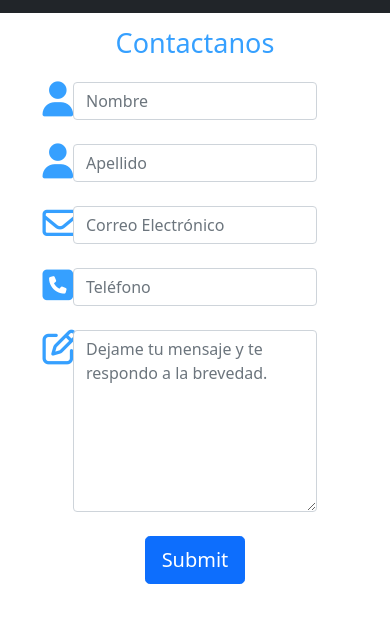
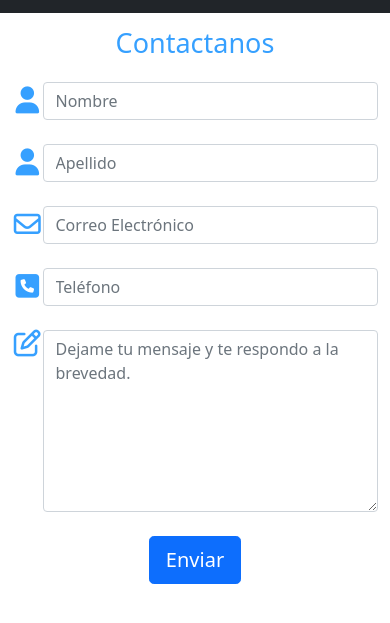
Before and after one commit to augustobalanso/fotografiaBS-balanso, a plain HTML site: page pages/contacto.html in a window 390 px wide. Shown: the part 101-724 px from the top of the page. Drawn offline with nearby package versions, Linux system fonts and the light colour scheme.

Commit message:
Form responsive para que se expanda en mobile

```diff
--- a/css/main.css
+++ b/css/main.css
@@ -46,7 +46,7 @@ html, body {
     padding: 10px;
 }
 
-.bigicon {
+.form-bigicon {
     font-size: 35px;
     color: #36A0FF;
 }
@@ -93,3 +93,10 @@ html, body {
         font-size: 1rem;
     }
 }
+
+@media only screen and (max-width: 576px) {
+    .form-bigicon {
+        font-size: 27px;
+        color: #36A0FF;
+    }
+}
--- a/pages/contacto.html
+++ b/pages/contacto.html
@@ -60,42 +60,42 @@
                                 <legend class="text-center header">Contactanos</legend>
 
                                 <div class="form-group d-flex mb-4">
-                                    <span class="col-1 offset-1 text-center"><i class="fa fa-user bigicon"></i></span>
-                                    <div class="col-8">
+                                    <span class="col-lg-1 offset-lg-1 col-1 d-flex align-items-center justify-content-center"><i class="fa fa-user form-bigicon"></i></span>
+                                    <div class="col-lg-8 col-sm-10 col-11">
                                         <input id="fname" name="name" type="text" placeholder="Nombre"
                                             class="form-control">
                                     </div>
                                 </div>
                                 <div class="form-group d-flex mb-4">
-                                    <span class="col-1 offset-1 text-center"><i class="fa fa-user bigicon"></i></span>
-                                    <div class="col-8">
+                                    <span class="col-lg-1 offset-lg-1 col-1 d-flex align-items-center justify-content-center"><i class="fa fa-user form-bigicon"></i></span>
+                                    <div class="col-lg-8 col-sm-10 col-11">
                                         <input id="lname" name="name" type="text" placeholder="Apellido"
                                             class="form-control">
                                     </div>
                                 </div>
 
                                 <div class="form-group d-flex mb-4">
-                                    <span class="col-1 offset-1 text-center"><i
-                                            class="fa fa-envelope-o bigicon"></i></span>
-                                    <div class="col-8">
+                                    <span class="col-lg-1 offset-lg-1 col-1 d-flex align-items-center justify-content-center"><i
+                                            class="fa fa-envelope-o form-bigicon"></i></span>
+                                    <div class="col-lg-8 col-sm-10 col-11">
                                         <input id="email" name="email" type="text" placeholder="Correo Electrónico"
                                             class="form-control">
                                     </div>
                                 </div>
 
                                 <div class="form-group d-flex mb-4">
-                                    <span class="col-1 offset-1 text-center"><i
-                                            class="fa fa-phone-square bigicon"></i></span>
-                                    <div class="col-8">
+                                    <span class="col-lg-1 offset-lg-1 col-1 d-flex align-items-center justify-content-center"><i
+                                            class="fa fa-phone-square form-bigicon"></i></span>
+                                    <div class="col-lg-8 col-sm-10 col-11">
                                         <input id="phone" name="phone" type="text" placeholder="Teléfono"
                                             class="form-control">
                                     </div>
                                 </div>
 
                                 <div class="form-group d-flex mb-4">
-                                    <span class="col-1 offset-1 text-center"><i
-                                            class="fa fa-pencil-square-o bigicon"></i></span>
-                                    <div class="col-8">
+                                    <span class="col-lg-1 offset-lg-1 col-1 d-flex justify-content-center"><i
+                                            class="fa fa-pencil-square-o form-bigicon"></i></span>
+                                    <div class="col-lg-8 col-sm-10 col-11">
                                         <textarea class="form-control" id="message" name="message"
                                             placeholder="Dejame tu mensaje y te respondo a la brevedad."
                                             rows="7"></textarea>
@@ -104,7 +104,9 @@
 
                                 <div class="form-group d-flex">
                                     <div class="col-12 text-center">
-                                        <button type="submit" class="btn btn-primary btn-lg">Submit</button>
+                                        <button type="submit" class="btn btn-primary btn-lg">
+                                            Enviar
+                                        </button>
                                     </div>
                                 </div>
                             </fieldset>
```
